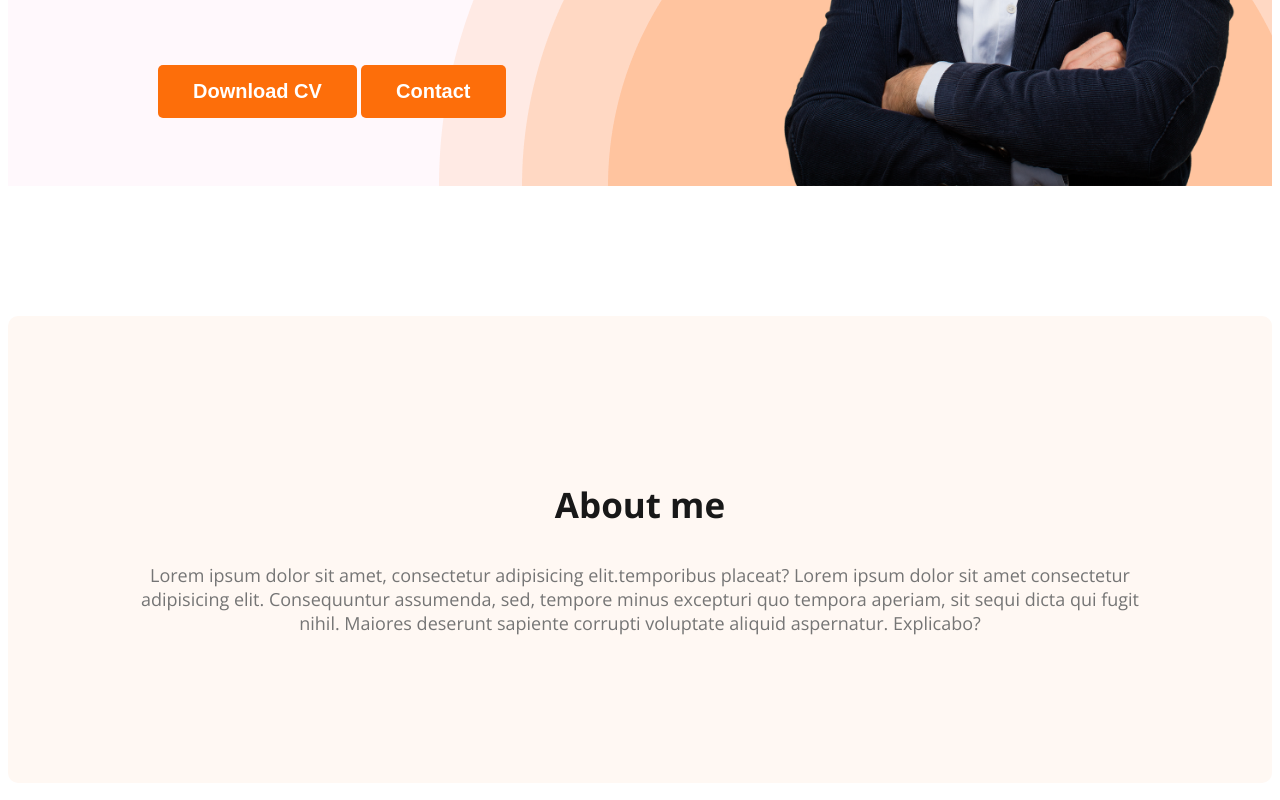
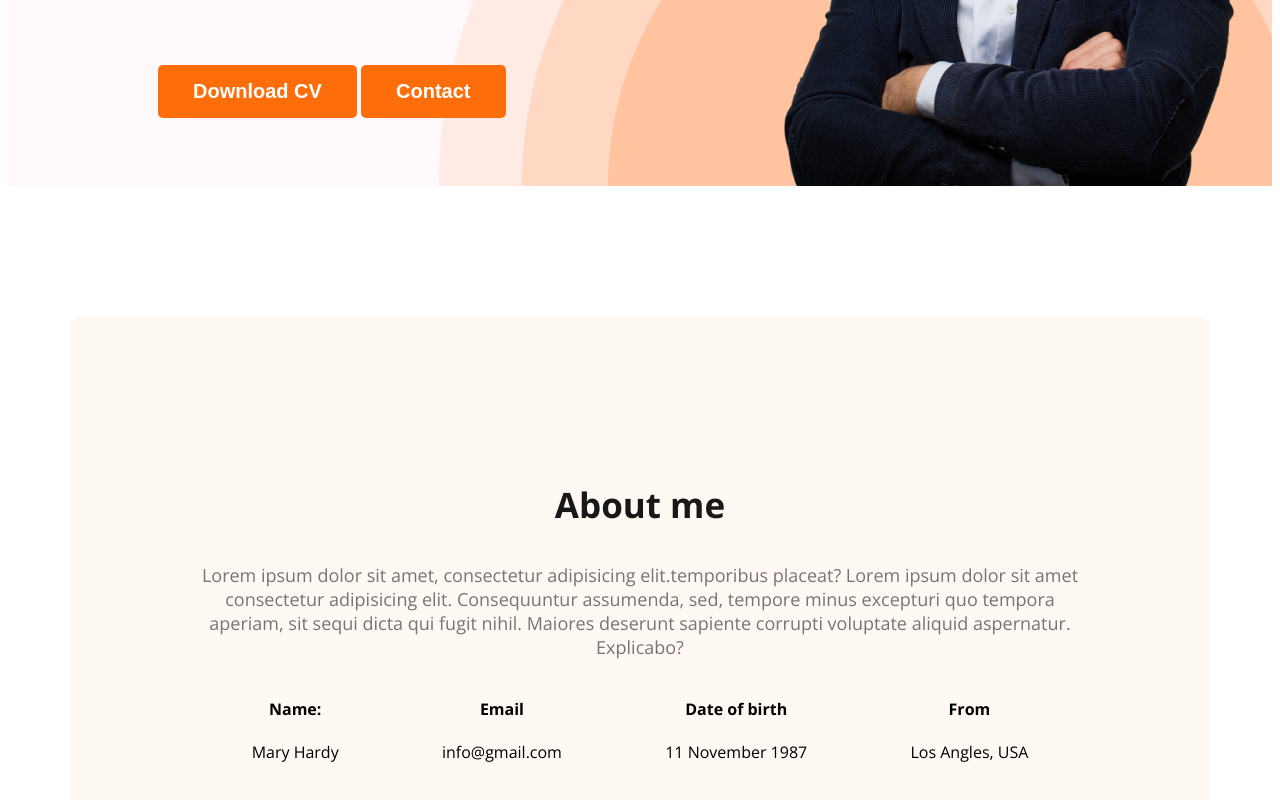
Before and after one commit to sourovroy999/webdeveloper-portfolio, a plain HTML site: page index.html in a window 1280 px wide. Shown: the part 582-1382 px from the top of the page. Drawn offline with nearby package versions, Linux system fonts and the light colour scheme.

Commit message:
added about information

```diff
--- a/index.html
+++ b/index.html
@@ -50,6 +50,25 @@
                   Lorem ipsum dolor sit amet, consectetur adipisicing elit.temporibus placeat? Lorem ipsum dolor sit amet consectetur adipisicing elit. Consequuntur assumenda, sed, tempore minus excepturi quo tempora aperiam, sit sequi dicta qui fugit nihil. Maiores deserunt sapiente corrupti voluptate aliquid aspernatur. Explicabo?
             </p>
 
+            <div class="about-info-container">
+                  <div class="about-info">
+                    <h4 class="info-title">Name:</h4>
+                    <p class="info-description">Mary Hardy</p>
+                  </div>
+                  <div class="about-info">
+                    <h4 class="info-title">Email</h4>
+                    <p class="info-description">info@gmail.com</p>
+                  </div>
+                  <div class="about-info">
+                    <h4 class="info-title">Date of birth</h4>
+                    <p class="info-description">11 November 1987</p>
+                  </div>
+                  <div class="about-info">
+                    <h4 class="info-title">From</h4>
+                    <p class="info-description">Los Angles, USA</p>
+                  </div>
+            </div>
+
         </section>
 
     </main>
--- a/styles/styles.css
+++ b/styles/styles.css
@@ -99,6 +99,10 @@ nav a {
     margin-bottom: 20px;
 }
 
+main{
+    max-width: 1140px;
+    margin: 0 auto;
+}
 .about {
     padding: 130px;
     border-radius: 10px;
@@ -109,3 +113,12 @@ nav a {
 .banner-description {
     margin-bottom: 100px;
 }
+
+.about-info-container{
+    display: flex;
+    justify-content: space-around;
+}
+.about-info {
+    text-align:center;
+
+}
```
